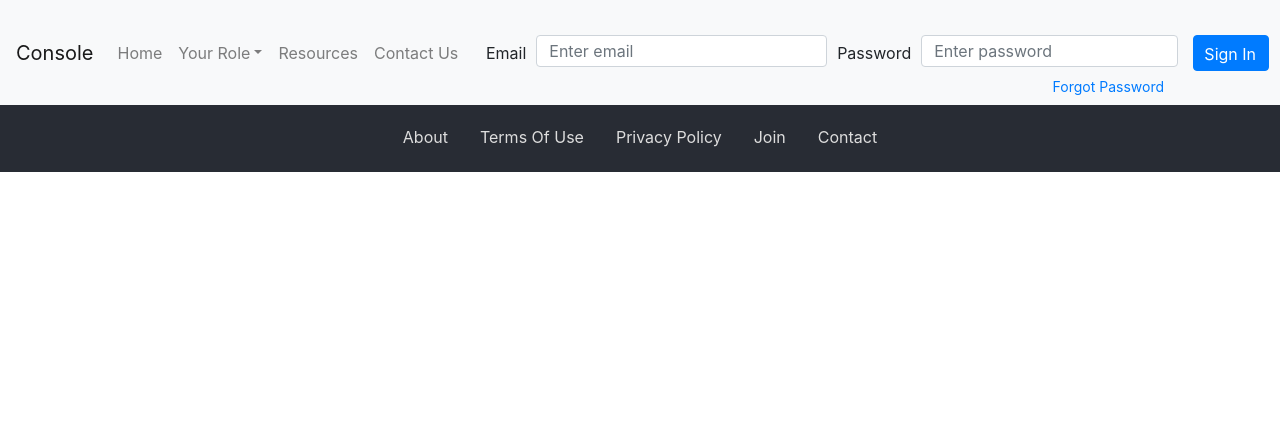
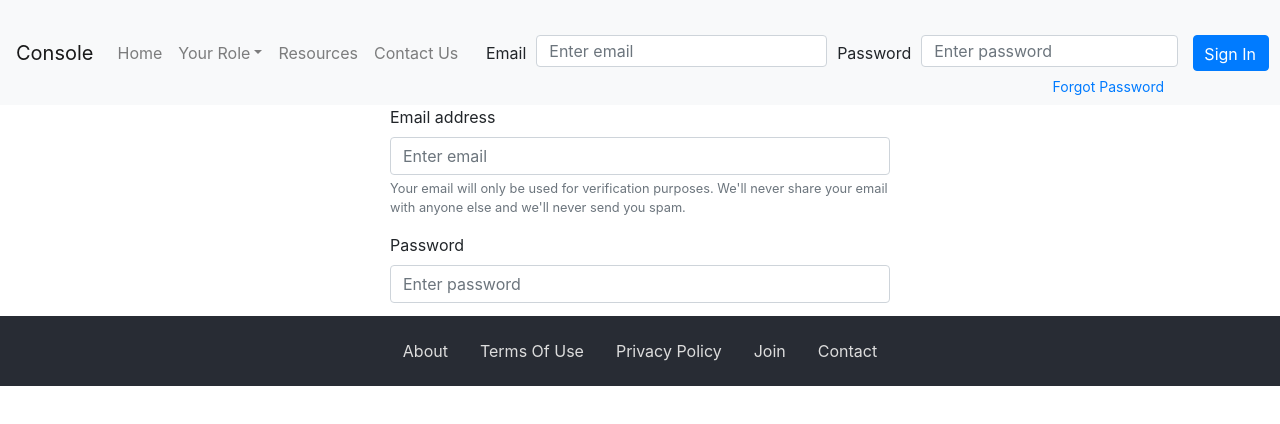
Before and after one commit to rxheem/student-console, a React (Create React App) app: page /sign-in in a window 1280 px wide. Shown: the top 424 px of the page. Built offline with nearby package versions, Linux system fonts and the light colour scheme.

Commit message:
Bug fixes.

```diff
--- a/src/App.js
+++ b/src/App.js
@@ -5,8 +5,9 @@ import Switch from 'react-router-dom/Switch';
 import Route from 'react-router-dom/Route';
 import Home from './components/home/Home';
 
-// Navigation
+// Components
 import HomeNavigation from './components/homeNavigation/HomeNavigation';
+import SignIn from './components/signIn/SignIn';
 
 // Views
 import Footer from './views/footer/Footer';
@@ -29,6 +30,7 @@ class App extends Component {
 
         <Switch>
           <Route exact path='/' component={Home} />
+          <Route exact path='/sign-in/' component={SignIn} />
         </Switch>
 
         {/* Main Home Navigation */}
--- a/src/components/minifiedSignIn/MinifiedSignIn.css
+++ b/src/components/minifiedSignIn/MinifiedSignIn.css
@@ -4,11 +4,11 @@
   .si-minified {
     padding-top: 15px;
   }
-  #Sign-In {
+  #Minified-Sign-In {
     padding-top: 27px !important;
   }
 
-  #Sign-In input {
+  #Minified-Sign-In input {
     max-height: 2rem;
   }
 
--- a/src/components/minifiedSignIn/MinifiedSignIn.js
+++ b/src/components/minifiedSignIn/MinifiedSignIn.js
@@ -59,7 +59,7 @@ class MinifiedSignIn extends Component {
       );
     } else {
       return (
-        <div fluid={true} id='Sign-In' className='si-minified'>
+        <div fluid={true} id='Minified-Sign-In' className='si-minified'>
           <Form>
             <Form.Row>
               {/* Email or username */}
--- /dev/null
+++ b/src/components/signIn/SignIn.css
@@ -0,0 +1,8 @@
+/* Sign In CSS */
+
+@media only screen and (min-width: 990px) {
+  #Sign-In {
+    margin: auto;
+    max-width: 500px;
+  }
+}
--- /dev/null
+++ b/src/components/signIn/SignIn.js
@@ -0,0 +1,40 @@
+import React, { Component } from 'react';
+import Row from 'react-bootstrap/Row';
+import Col from 'react-bootstrap/Col';
+import Container from 'react-bootstrap/Container';
+import Form from 'react-bootstrap/Form';
+
+import './SignIn.css';
+
+class SignIn extends Component {
+  render() {
+    return (
+      <Container>
+        <div id='Sign-In' className='sign-in'>
+          <Form className='animated fadeIn'>
+            {/* Email */}
+            <Form.Group controlId='email'>
+              <Form.Label>Email address</Form.Label>
+              <Form.Control type='email' placeholder='Enter email' />
+
+              {/* Form text disclaimer for the user */}
+              <Form.Text className='text-muted'>
+                Your email will only be used for verification purposes. We'll
+                never share your email with anyone else and we'll never send you
+                spam.
+              </Form.Text>
+            </Form.Group>
+
+            {/* Password */}
+            <Form.Group controlId='password'>
+              <Form.Label>Password</Form.Label>
+              <Form.Control type='password' placeholder='Enter password' />
+            </Form.Group>
+          </Form>
+        </div>
+      </Container>
+    );
+  }
+}
+
+export default SignIn;
```
